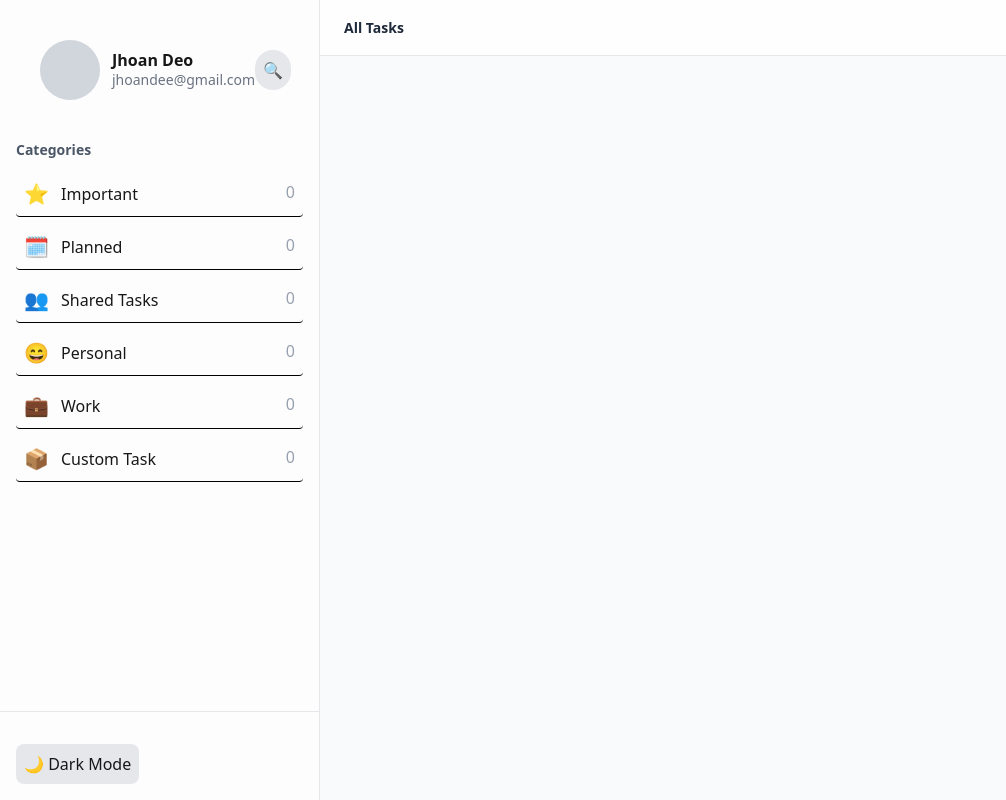
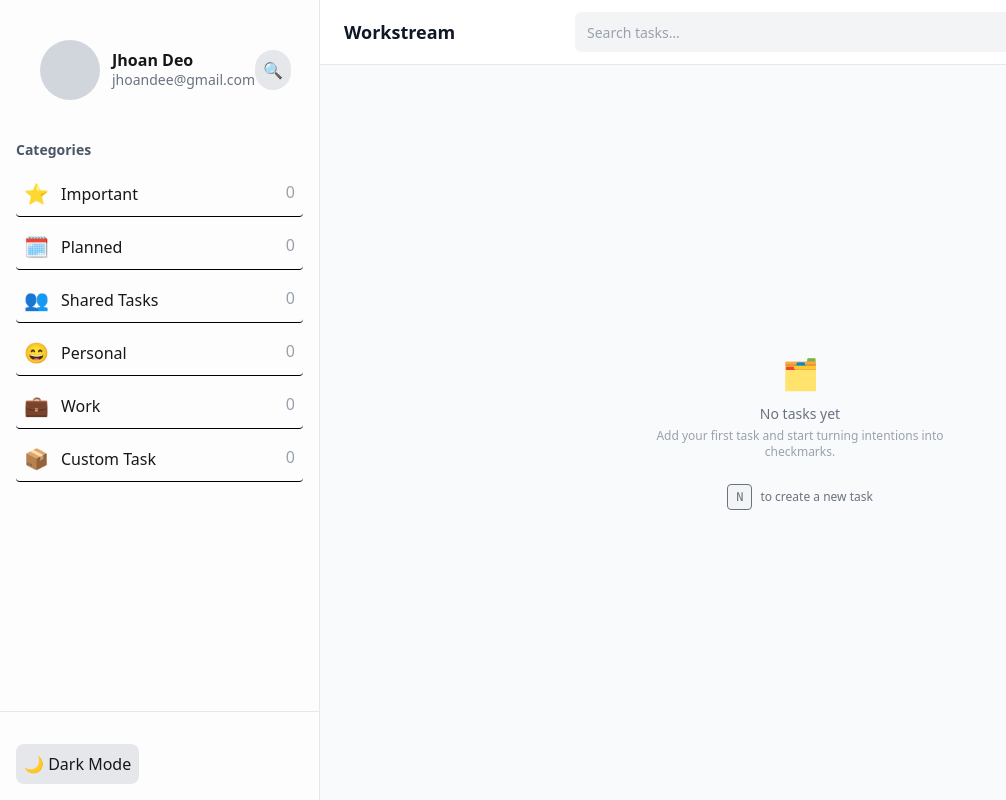
Before and after one commit to K3vwe/todo-ui, a Next.js app: page / in a window 1280 px wide. Shown: the whole page, without its empty margins (0-1006 px from the left). Built offline with nearby package versions, Linux system fonts and the light colour scheme.

Commit message:
Update Workspace to manage state and layout, include Header, task list, skeleton, and empty states as independent & reusable components

```diff
--- /dev/null
+++ b/components/main/EmptyState.tsx
@@ -0,0 +1,25 @@
+import React from "react";
+
+export default function EmptyState() {
+  return (
+    <div className="h-full flex flex-col items-center justify-center text-center text-gray-400">
+      <div className="text-3xl mb-3">🗂️</div>
+
+      <p className="text-sm font-medium text-gray-500 dark:text-gray-400">
+        No tasks yet
+      </p>
+
+      <p className="text-xs mt-1 max-w-xs">
+        Add your first task and start turning intentions into checkmarks.
+      </p>
+
+      {/* Keyboard hint */}
+      <div className="mt-6 flex items-center gap-2 text-xs text-gray-500">
+        <kbd className="px-2 py-1 rounded border bg-gray-100 dark:bg-gray-800">
+          N
+        </kbd>
+        <span>to create a new task</span>
+      </div>
+    </div>
+  );
+}
--- a/components/main/MainWorkspace.tsx
+++ b/components/main/MainWorkspace.tsx
@@ -1,40 +1,37 @@
 "use client";
 
-import { useState, useRef } from "react";
+import { useEffect, useState } from "react";
+import WorkspaceHeader from "./WorkspaceHeader";
+import TaskList from "./TaskList";
+
+export type Task = {
+  id: string;
+  title: string;
+};
 
 export default function MainWorkspace() {
   const [isScrolled, setIsScrolled] = useState(false);
-  const scrollRef = useRef<HTMLDivElement>(null);
+  const [isLoading, setIsLoading] = useState(true);
+  const [tasks, setTasks] = useState<Task[]>([]);
+
+  // Simulate loading — replace with real data fetching
+  useEffect(() => {
+    const timer = setTimeout(() => setIsLoading(false), 800);
+    return () => clearTimeout(timer);
+  }, []);
 
   return (
     <main className="col-span-12 md:col-span-9 h-full flex flex-col bg-gray-50 dark:bg-gray-900 overflow-hidden">
-
-      {/* Sticky header */}
-      <div
-        className={`
-          sticky top-0 z-20 h-14 flex items-center px-6
-          border-b border-gray-200 dark:border-gray-700
-          bg-white/80 dark:bg-gray-800/80 backdrop-blur-md
-          transition-shadow
-          ${isScrolled ? "shadow-sm" : ""}
-        `}
-      >
-        <h1 className="text-sm font-semibold text-gray-800 dark:text-gray-100">
-          All Tasks
-        </h1>
-      </div>
+      {/* Header */}
+      <WorkspaceHeader isScrolled={isScrolled} />
 
       {/* Scrollable task area */}
       <div
-        ref={scrollRef}
         onScroll={(e) => setIsScrolled(e.currentTarget.scrollTop > 0)}
         className="flex-1 overflow-y-auto px-6 py-4"
       >
-        <div className="space-y-3">
-          {/* Placeholder tasks */}
-        </div>
+        <TaskList tasks={tasks} isLoading={isLoading} />
       </div>
-
     </main>
   );
 }
--- /dev/null
+++ b/components/main/SkeletonLoader.tsx
@@ -0,0 +1,14 @@
+import React from "react";
+
+export default function SkeletonLoader() {
+  return (
+    <div className="space-y-3">
+      {Array.from({ length: 5 }).map((_, i) => (
+        <div
+          key={i}
+          className="h-14 rounded-lg bg-gray-200 dark:bg-gray-700 animate-pulse"
+        />
+      ))}
+    </div>
+  );
+}
--- /dev/null
+++ b/components/main/TaskList.tsx
@@ -0,0 +1,27 @@
+import React from "react";
+import { Task } from "./MainWorkspace";
+import SkeletonLoader from "./SkeletonLoader";
+import EmptyState from "./EmptyState";
+
+type Props = {
+  tasks: Task[];
+  isLoading: boolean;
+};
+
+export default function TaskList({ tasks, isLoading }: Props) {
+  if (isLoading) return <SkeletonLoader />;
+  if (!isLoading && tasks.length === 0) return <EmptyState />;
+
+  return (
+    <div className="space-y-3">
+      {tasks.map((task) => (
+        <div
+          key={task.id}
+          className="p-4 rounded-lg bg-white dark:bg-gray-800 shadow-sm"
+        >
+          {task.title}
+        </div>
+      ))}
+    </div>
+  );
+}
--- /dev/null
+++ b/components/main/WorkspaceHeader.tsx
@@ -0,0 +1,54 @@
+import React from "react";
+
+type Props = {
+  isScrolled: boolean;
+};
+
+export default function WorkspaceHeader({ isScrolled }: Props) {
+  return (
+    <div
+      className={`
+        sticky top-0 z-20 px-6 py-3
+        border-b border-gray-200 dark:border-gray-700
+        bg-white/90 dark:bg-gray-800/90 backdrop-blur-md
+        transition-shadow
+        ${isScrolled ? "shadow-sm" : ""}
+        flex flex-col md:flex-row md:items-center md:justify-between gap-3
+      `}
+    >
+      {/* App name */}
+      <h1 className="text-lg font-bold text-gray-900 dark:text-gray-100">
+        Workstream
+      </h1>
+
+      {/* Search bar */}
+      <div className="flex-1 max-w-md w-full">
+        <input
+          type="text"
+          placeholder="Search tasks…"
+          className="
+            w-full h-10 px-3 rounded-md text-sm
+            bg-gray-100 dark:bg-gray-700
+            text-gray-900 dark:text-gray-100
+            placeholder-gray-400
+            focus:outline-none focus:ring-2 focus:ring-blue-500
+          "
+        />
+      </div>
+
+      {/* Add Task */}
+      <div className="shrink-0">
+        <button
+          className="
+            h-10 px-5 rounded-md text-sm font-medium
+            dark:bg-gray-800 text-white
+            hover:bg-gray-600
+            transition-colors
+          "
+        >
+          + New Task
+        </button>
+      </div>
+    </div>
+  );
+}
```
